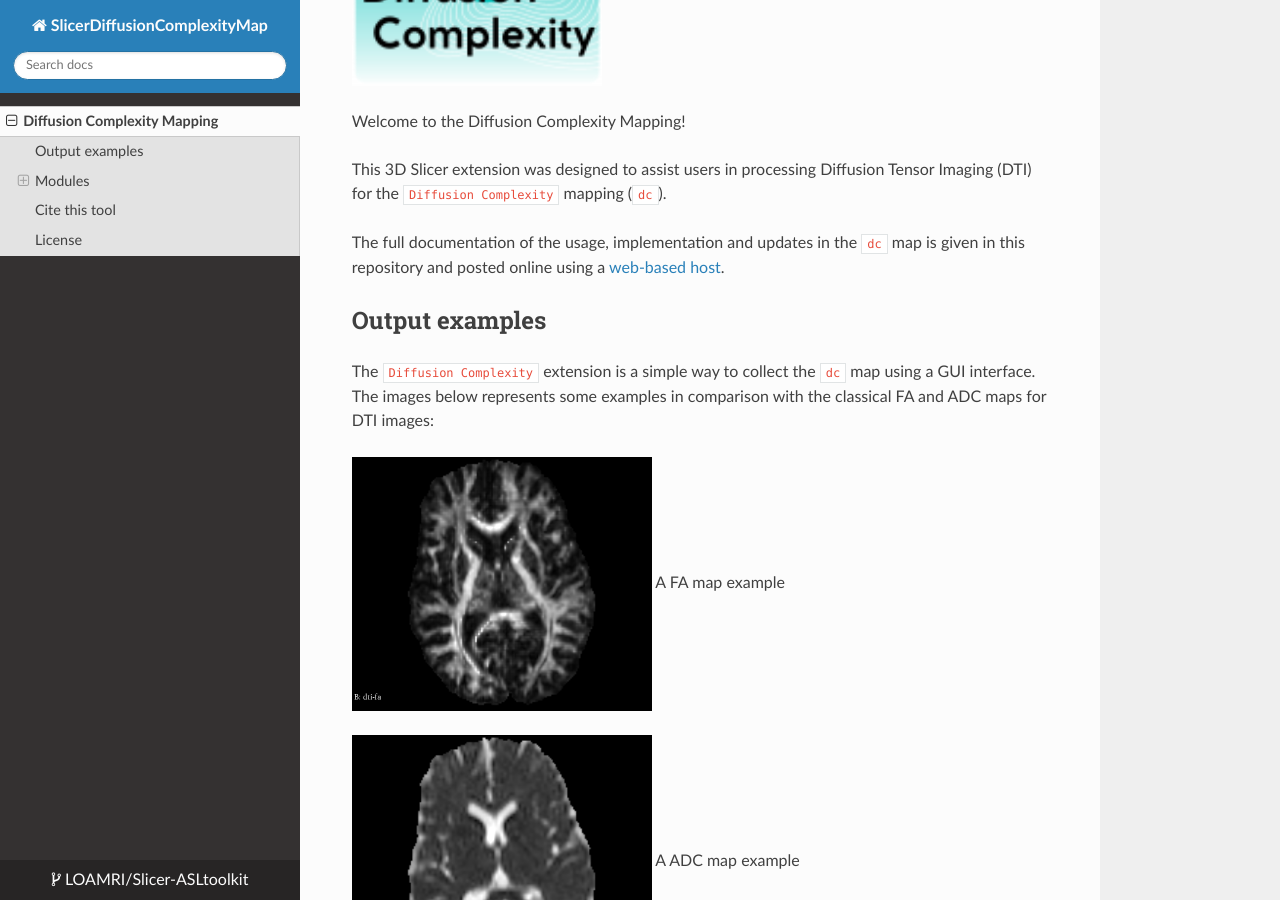
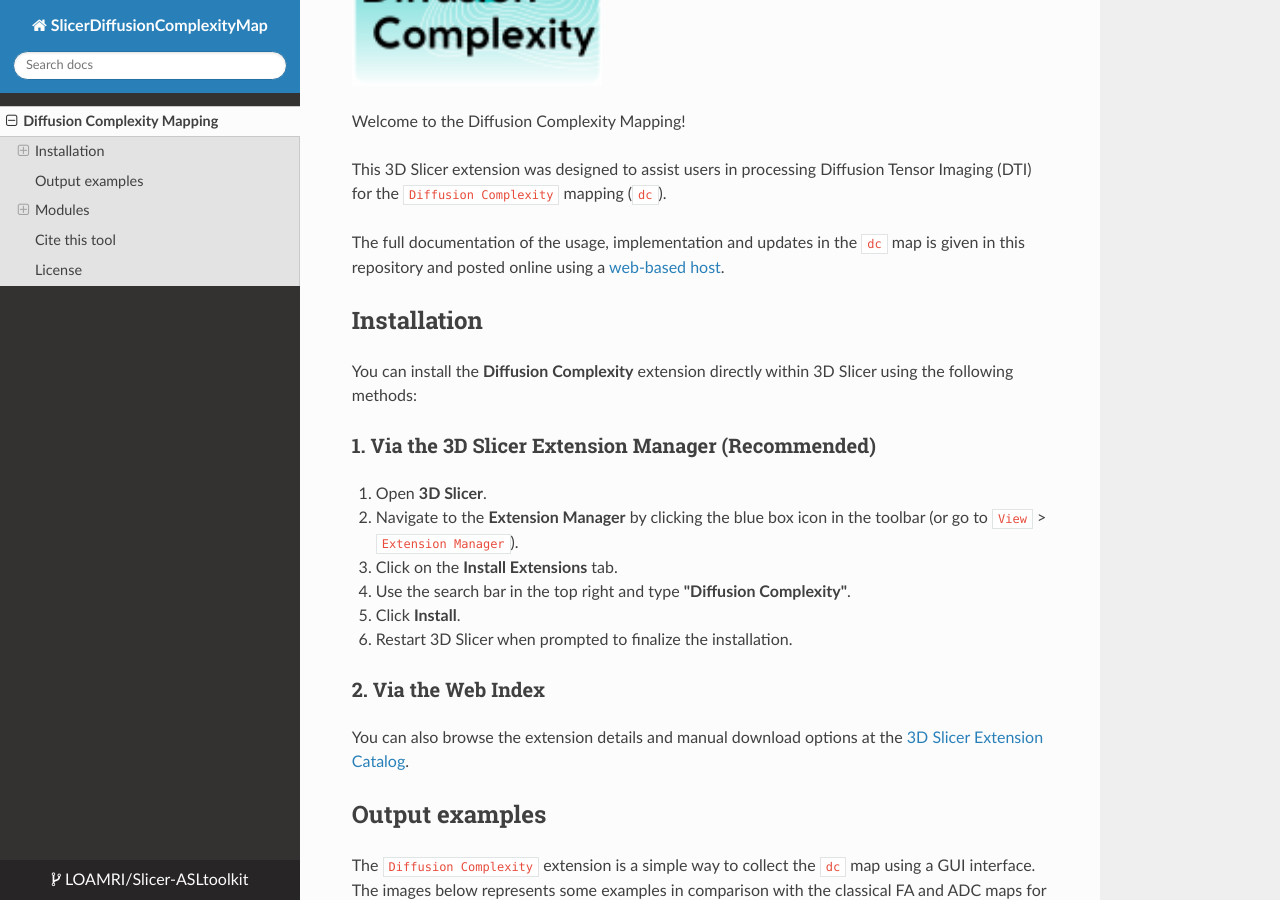
Before and after one commit to CSIM-Toolkits/SlicerDiffusionComplexityMap, an MkDocs documentation site: the page built from docs/index.md, in a window 1280 px wide and 900 px high, scrolled down 324 px. Built offline with MkDocs 1.6.1, drawn with Linux system fonts in a browser that asks for light colours; nearby versions of some CDN libraries.

Commit message:
Update index.md

```diff
--- a/docs/index.md
+++ b/docs/index.md
@@ -8,6 +8,23 @@
 
 
 The full documentation of the usage, implementation and updates in the `dc` map is given in this repository and posted online using a [web-based host](https://slicerdiffusioncomplexitymap.readthedocs.io/en/latest/).
+
+## Installation
+
+You can install the **Diffusion Complexity** extension directly within 3D Slicer using the following methods:
+
+### 1. Via the 3D Slicer Extension Manager (Recommended)
+
+1. Open **3D Slicer**.
+2. Navigate to the **Extension Manager** by clicking the blue box icon in the toolbar (or go to `View` > `Extension Manager`).
+3. Click on the **Install Extensions** tab.
+4. Use the search bar in the top right and type **"Diffusion Complexity"**.
+5. Click **Install**.
+6. Restart 3D Slicer when prompted to finalize the installation.
+
+### 2. Via the Web Index
+
+You can also browse the extension details and manual download options at the [3D Slicer Extension Catalog](https://extensions.slicer.org/).
 
 
 ## Output examples
```
